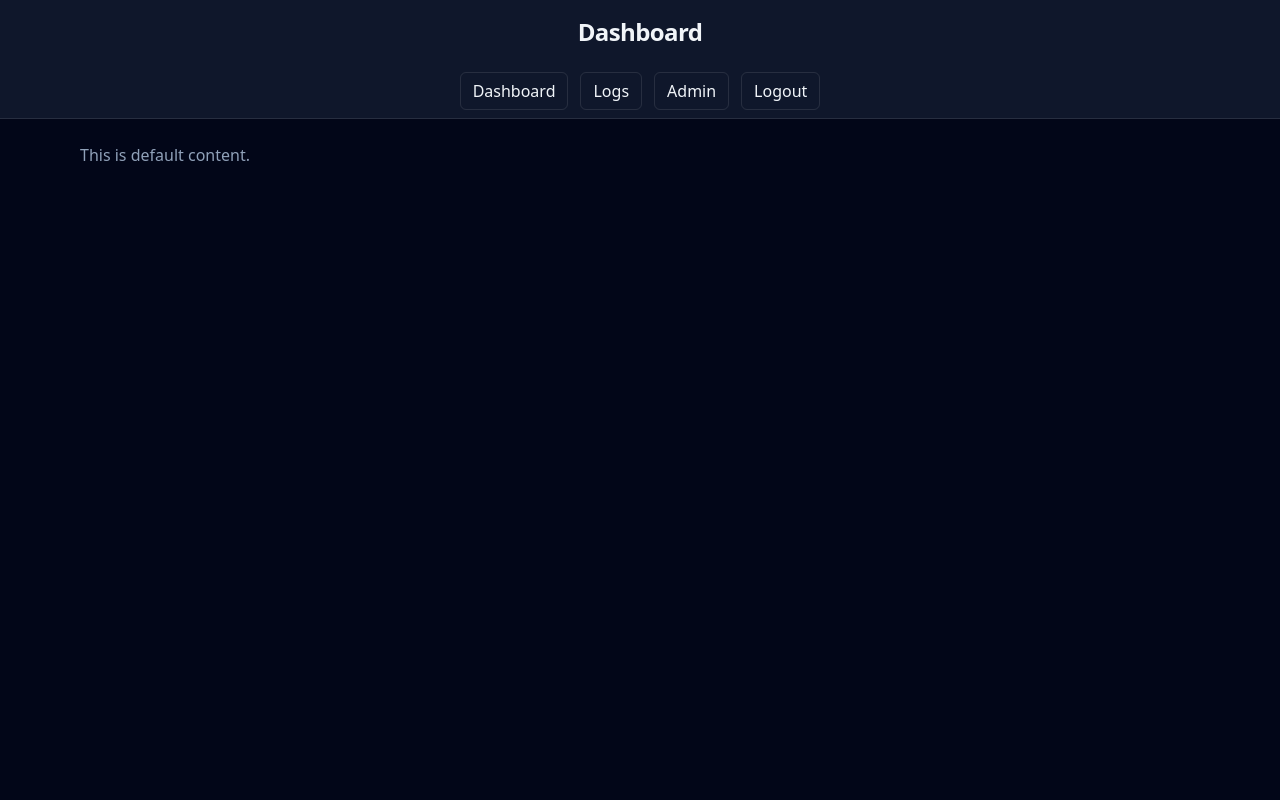
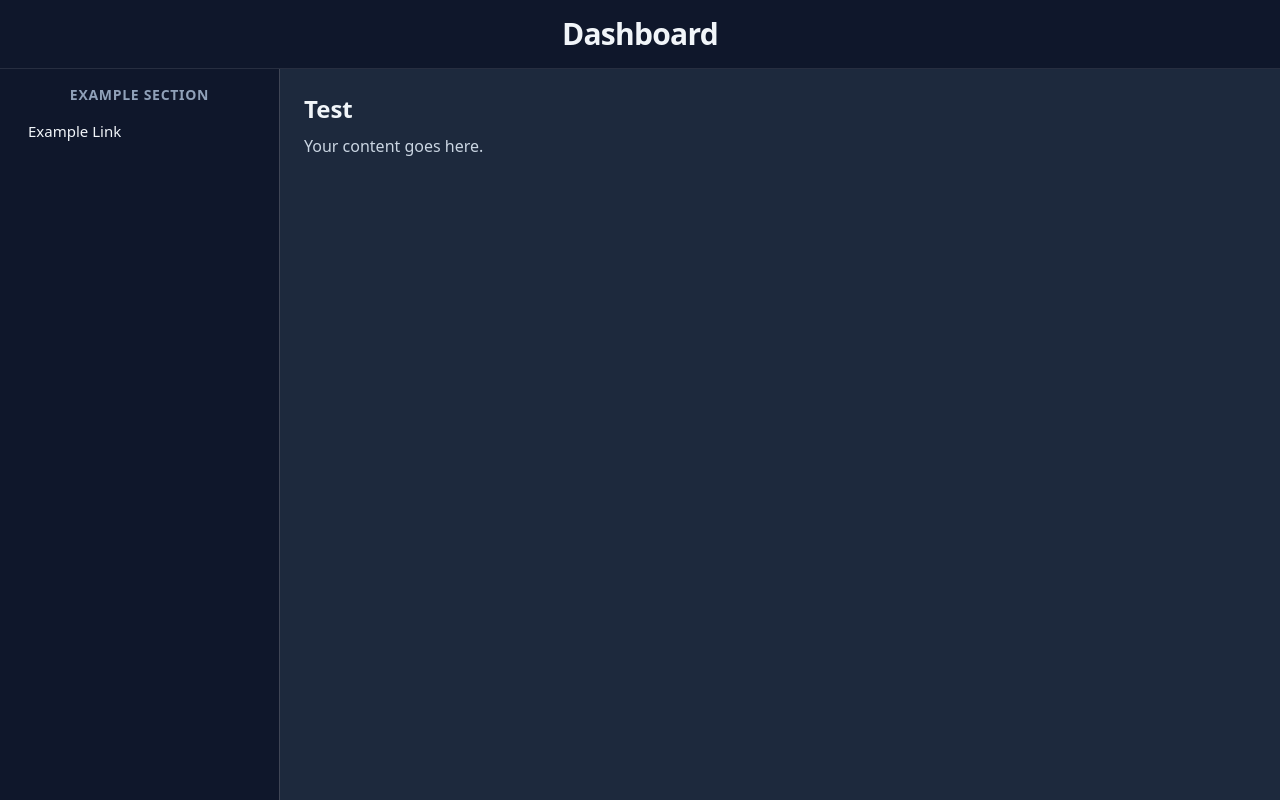
Before and after one commit to Blake9000/Assignment_Project_Blake_bmackin2, a Django app: page /admin/ in a window 1280 px wide. Run offline with Django 5.2, Linux system fonts and the light colour scheme; some libraries are stand-ins or nearby versions.

Commit message:
Added base page for the admin side.

```diff
--- a/templates/base.html
+++ b/templates/base.html
@@ -13,7 +13,7 @@
 
 {% block header %}
     <header class="w-full bg-slate-900 shadow">
-        <div class="mx-auto max-w-6xl px-4 py-4 text-center">
+        <div class="mx-auto max-w-6xl px-4 py-4 text-center shadow-xl">
             <h1 class="text-2xl font-semibold tracking-tight">Dashboard</h1>
         </div>
     </header>
--- a/templates/dashboard_view/admin.html
+++ b/templates/dashboard_view/admin.html
@@ -1,2 +1 @@
-{% extends "base.html" %}
-{% block title %}Admin{% endblock %}
+{% extends "dashboard_view/admin_base.html" %}
--- a/templates/dashboard_view/admin_base.html
+++ b/templates/dashboard_view/admin_base.html
@@ -1,10 +1,50 @@
+{% load static tailwind_tags %}
 <!DOCTYPE html>
 <html lang="en">
 <head>
-    <meta charset="UTF-8">
-    <title>Title</title>
+  <meta charset="UTF-8" />
+  <title>{% block title %}Dashboard{% endblock %}</title>
+  <meta name="viewport" content="width=device-width, initial-scale=1" />
+  {% tailwind_css %}
 </head>
-<body>
+
+<body class="min-h-screen bg-slate-950 text-slate-100 flex flex-col text-base leading-relaxed">
+
+  {% block header %}
+  <header class="w-full bg-slate-900 border-b border-white/10">
+    <div class="mx-auto max-w-7xl px-6 py-4 text-center">
+      <h1 class="text-3xl font-semibold tracking-tight">Dashboard</h1>
+    </div>
+  </header>
+  {% endblock %}
+
+  <div class="flex flex-1 min-h-0 bg-slate-900">
+    {% block navbar %}
+    <aside class="w-70 border-r border-white/20 bg-slate-900">
+      <nav class="h-full overflow-y-auto p-4">
+        <ul class="space-y-1 text-[15px]">
+          <li class="text-sm font-semibold uppercase tracking-wider text-slate-400 text-center">
+            Example Section
+          </li>
+
+          <li>
+            <a href="#"
+               class="flex gap-3 rounded-md px-3 py-2.5 hover:bg-slate-800">
+              <span class="truncate">Example Link</span>
+            </a>
+          </li>
+        </ul>
+      </nav>
+    </aside>
+    {% endblock %}
+
+    {% block main_content %}
+    <main class="flex-1 overflow-y-auto bg-slate-800 p-6">
+      <h2 class="text-2xl font-semibold">Test</h2>
+      <p class="mt-2 text-slate-300">Your content goes here.</p>
+    </main>
+    {% endblock %}
+  </div>
 
 </body>
 </html>
--- a/theme/static/css/dist/styles.css
+++ b/theme/static/css/dist/styles.css
@@ -26,19 +26,27 @@
     --container-sm: 24rem;
     --container-3xl: 48rem;
     --container-6xl: 72rem;
+    --container-7xl: 80rem;
     --text-xs: 0.75rem;
     --text-xs--line-height: calc(1 / 0.75);
     --text-sm: 0.875rem;
     --text-sm--line-height: calc(1.25 / 0.875);
+    --text-base: 1rem;
+    --text-base--line-height: calc(1.5 / 1);
     --text-lg: 1.125rem;
     --text-lg--line-height: calc(1.75 / 1.125);
     --text-xl: 1.25rem;
     --text-xl--line-height: calc(1.75 / 1.25);
     --text-2xl: 1.5rem;
     --text-2xl--line-height: calc(2 / 1.5);
+    --text-3xl: 1.875rem;
+    --text-3xl--line-height: calc(2.25 / 1.875);
     --font-weight-medium: 500;
     --font-weight-semibold: 600;
     --tracking-tight: -0.025em;
+    --tracking-wider: 0.05em;
+    --tracking-widest: 0.1em;
+    --leading-relaxed: 1.625;
     --radius-md: 0.375rem;
     --radius-lg: 0.5rem;
     --radius-xl: 0.75rem;
@@ -265,6 +273,9 @@
   .static {
     position: static;
   }
+  .col-span-1 {
+    grid-column: span 1 / span 1;
+  }
   .col-span-2 {
     grid-column: span 2 / span 2;
   }
@@ -355,6 +366,15 @@
   .h-3 {
     height: calc(var(--spacing) * 3);
   }
+  .h-full {
+    height: 100%;
+  }
+  .h-screen {
+    height: 100vh;
+  }
+  .min-h-0 {
+    min-height: calc(var(--spacing) * 0);
+  }
   .min-h-\[60vh\] {
     min-height: 60vh;
   }
@@ -363,6 +383,15 @@
   }
   .w-3 {
     width: calc(var(--spacing) * 3);
+  }
+  .w-4 {
+    width: calc(var(--spacing) * 4);
+  }
+  .w-5 {
+    width: calc(var(--spacing) * 5);
+  }
+  .w-10 {
+    width: calc(var(--spacing) * 10);
   }
   .w-32 {
     width: calc(var(--spacing) * 32);
@@ -382,6 +411,15 @@
   .w-56 {
     width: calc(var(--spacing) * 56);
   }
+  .w-64 {
+    width: calc(var(--spacing) * 64);
+  }
+  .w-70 {
+    width: calc(var(--spacing) * 70);
+  }
+  .w-80 {
+    width: calc(var(--spacing) * 80);
+  }
   .w-full {
     width: 100%;
   }
@@ -391,17 +429,29 @@
   .max-w-6xl {
     max-width: var(--container-6xl);
   }
+  .max-w-7xl {
+    max-width: var(--container-7xl);
+  }
   .max-w-sm {
     max-width: var(--container-sm);
   }
+  .flex-1 {
+    flex: 1;
+  }
   .flex-auto {
     flex: auto;
+  }
+  .flex-initial {
+    flex: 0 auto;
   }
   .shrink-0 {
     flex-shrink: 0;
   }
   .cursor-pointer {
     cursor: pointer;
+  }
+  .flex-col {
+    flex-direction: column;
   }
   .flex-wrap {
     flex-wrap: wrap;
@@ -456,6 +506,9 @@
     text-overflow: ellipsis;
     white-space: nowrap;
   }
+  .overflow-y-auto {
+    overflow-y: auto;
+  }
   .rounded-2xl {
     border-radius: var(--radius-2xl);
   }
@@ -478,6 +531,14 @@
     border-style: var(--tw-border-style);
     border-width: 1px;
   }
+  .border-r {
+    border-right-style: var(--tw-border-style);
+    border-right-width: 1px;
+  }
+  .border-r-2 {
+    border-right-style: var(--tw-border-style);
+    border-right-width: 2px;
+  }
   .border-b {
     border-bottom-style: var(--tw-border-style);
     border-bottom-width: 1px;
@@ -488,6 +549,14 @@
   @supports (color: color-mix(in lab, red, red)) {
     .border-white\/10 {
       border-color: color-mix(in oklab, var(--color-white) 10%, transparent);
+    }
+  }
+  .border-white\/20 {
+    border-color: color-mix(in srgb, #fff 20%, transparent);
+  }
+  @supports (color: color-mix(in lab, red, red)) {
+    .border-white\/20 {
+      border-color: color-mix(in oklab, var(--color-white) 20%, transparent);
     }
   }
   .bg-emerald-500 {
@@ -516,8 +585,17 @@
   .bg-slate-950 {
     background-color: var(--color-slate-950);
   }
+  .p-3 {
+    padding: calc(var(--spacing) * 3);
+  }
+  .p-4 {
+    padding: calc(var(--spacing) * 4);
+  }
   .p-6 {
     padding: calc(var(--spacing) * 6);
+  }
+  .px-2 {
+    padding-inline: calc(var(--spacing) * 2);
   }
   .px-3 {
     padding-inline: calc(var(--spacing) * 3);
@@ -528,11 +606,17 @@
   .px-5 {
     padding-inline: calc(var(--spacing) * 5);
   }
+  .px-6 {
+    padding-inline: calc(var(--spacing) * 6);
+  }
   .py-1\.5 {
     padding-block: calc(var(--spacing) * 1.5);
   }
   .py-2 {
     padding-block: calc(var(--spacing) * 2);
+  }
+  .py-2\.5 {
+    padding-block: calc(var(--spacing) * 2.5);
   }
   .py-3 {
     padding-block: calc(var(--spacing) * 3);
@@ -543,11 +627,20 @@
   .py-6 {
     padding-block: calc(var(--spacing) * 6);
   }
+  .pt-1 {
+    padding-top: calc(var(--spacing) * 1);
+  }
+  .pt-2 {
+    padding-top: calc(var(--spacing) * 2);
+  }
   .pt-16 {
     padding-top: calc(var(--spacing) * 16);
   }
   .text-center {
     text-align: center;
+  }
+  .text-right {
+    text-align: right;
   }
   .align-middle {
     vertical-align: middle;
@@ -555,6 +648,14 @@
   .text-2xl {
     font-size: var(--text-2xl);
     line-height: var(--tw-leading, var(--text-2xl--line-height));
+  }
+  .text-3xl {
+    font-size: var(--text-3xl);
+    line-height: var(--tw-leading, var(--text-3xl--line-height));
+  }
+  .text-base {
+    font-size: var(--text-base);
+    line-height: var(--tw-leading, var(--text-base--line-height));
   }
   .text-lg {
     font-size: var(--text-lg);
@@ -572,6 +673,16 @@
     font-size: var(--text-xs);
     line-height: var(--tw-leading, var(--text-xs--line-height));
   }
+  .text-\[10px\] {
+    font-size: 10px;
+  }
+  .text-\[15px\] {
+    font-size: 15px;
+  }
+  .leading-relaxed {
+    --tw-leading: var(--leading-relaxed);
+    line-height: var(--leading-relaxed);
+  }
   .font-medium {
     --tw-font-weight: var(--font-weight-medium);
     font-weight: var(--font-weight-medium);
@@ -583,6 +694,14 @@
   .tracking-tight {
     --tw-tracking: var(--tracking-tight);
     letter-spacing: var(--tracking-tight);
+  }
+  .tracking-wider {
+    --tw-tracking: var(--tracking-wider);
+    letter-spacing: var(--tracking-wider);
+  }
+  .tracking-widest {
+    --tw-tracking: var(--tracking-widest);
+    letter-spacing: var(--tracking-widest);
   }
   .text-orange-400 {
     color: var(--color-orange-400);
@@ -605,8 +724,17 @@
   .uppercase {
     text-transform: uppercase;
   }
+  .shadow-xl\/50 {
+    --tw-shadow-alpha: 50%;
+    --tw-shadow: 0 20px 25px -5px var(--tw-shadow-color, oklab(from rgb(0 0 0 / 0.1) l a b / 50%)), 0 8px 10px -6px var(--tw-shadow-color, oklab(from rgb(0 0 0 / 0.1) l a b / 50%));
+    box-shadow: var(--tw-inset-shadow), var(--tw-inset-ring-shadow), var(--tw-ring-offset-shadow), var(--tw-ring-shadow), var(--tw-shadow);
+  }
   .shadow {
     --tw-shadow: 0 1px 3px 0 var(--tw-shadow-color, rgb(0 0 0 / 0.1)), 0 1px 2px -1px var(--tw-shadow-color, rgb(0 0 0 / 0.1));
+    box-shadow: var(--tw-inset-shadow), var(--tw-inset-ring-shadow), var(--tw-ring-offset-shadow), var(--tw-ring-shadow), var(--tw-shadow);
+  }
+  .shadow-xl {
+    --tw-shadow: 0 20px 25px -5px var(--tw-shadow-color, rgb(0 0 0 / 0.1)), 0 8px 10px -6px var(--tw-shadow-color, rgb(0 0 0 / 0.1));
     box-shadow: var(--tw-inset-shadow), var(--tw-inset-ring-shadow), var(--tw-ring-offset-shadow), var(--tw-ring-shadow), var(--tw-shadow);
   }
   .transition {
@@ -616,6 +744,11 @@
   }
   .delay-150 {
     transition-delay: 150ms;
+  }
+  @media (hover: hover) {
+    .group-hover\:text-white:is(:where(.group):hover *) {
+      color: var(--color-white);
+    }
   }
   .placeholder\:text-slate-400::placeholder {
     color: var(--color-slate-400);
@@ -900,6 +1033,10 @@
   inherits: false;
   initial-value: solid;
 }
+@property --tw-leading {
+  syntax: "*";
+  inherits: false;
+}
 @property --tw-font-weight {
   syntax: "*";
   inherits: false;
@@ -978,6 +1115,7 @@
     *, ::before, ::after, ::backdrop {
       --tw-space-y-reverse: 0;
       --tw-border-style: solid;
+      --tw-leading: initial;
       --tw-font-weight: initial;
       --tw-tracking: initial;
       --tw-shadow: 0 0 #0000;
```
